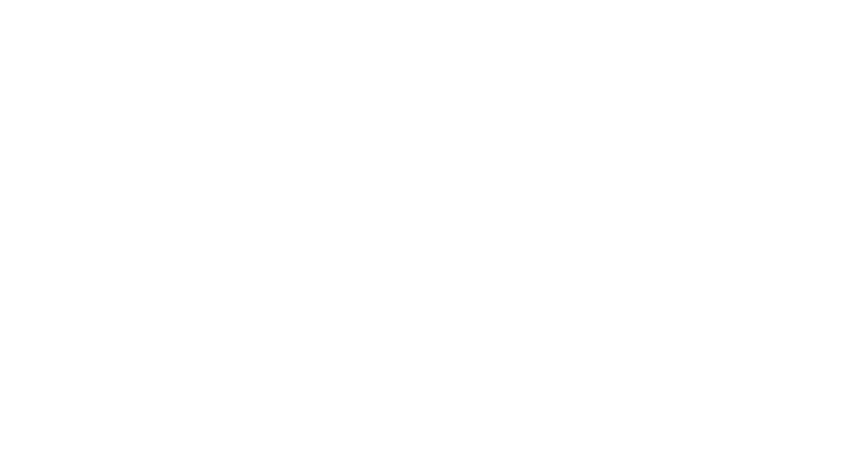
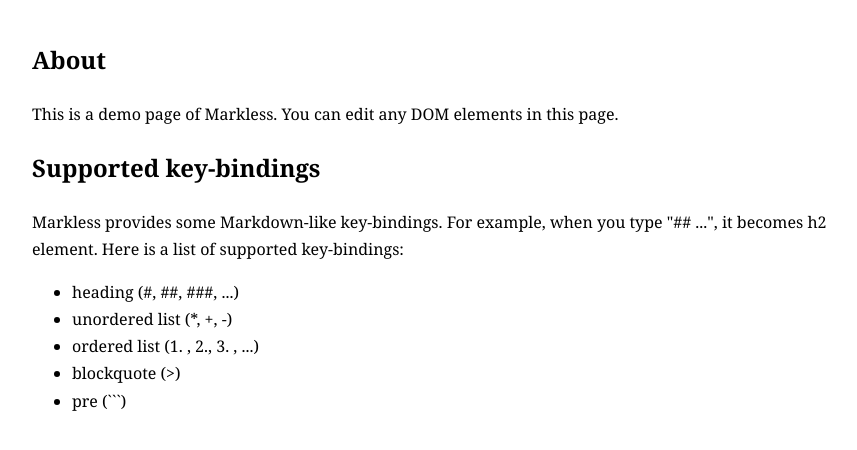
Before and after one commit to r7kamura/markless, a plain HTML site: page index.html in a window 1280 px wide. Shown: the whole page, without its empty margins (208-1065 px from the left). Drawn offline with Linux system fonts and the light colour scheme.

Commit message:
Update demo page

````diff
--- a/index.html
+++ b/index.html
@@ -4,7 +4,20 @@
     <link rel="stylesheet" href="css/demo.css">
   </head>
   <body>
-    <div class="editable js-editable"></div>
+    <div class="editable js-editable" contenteditable="true">
+      <h2>About</h2>
+      <div>This is a demo page of Markless. You can edit any DOM elements in this page.</div>
+      <h2>Supported key-bindings</h2>
+      <div>Markless provides some Markdown-like key-bindings. For example, when you type "## ...", it becomes h2 element. Here is a list of supported key-bindings:</div>
+      <ul>
+        <li><span style="line-height: 1.7;">heading (#, ##, ###, ...)</span></li>
+        <li>unordered list (*, +, -)</li>
+        <li>ordered list (1. , 2., 3. , ...)</li>
+        <li>blockquote (&gt;)</li>
+        <li>pre (```)</li>
+      </ul>
+    </div>
+
     <script src="js/markless.js"></script>
     <script>
       new Markless({ selector: '.js-editable' }).run();
````
